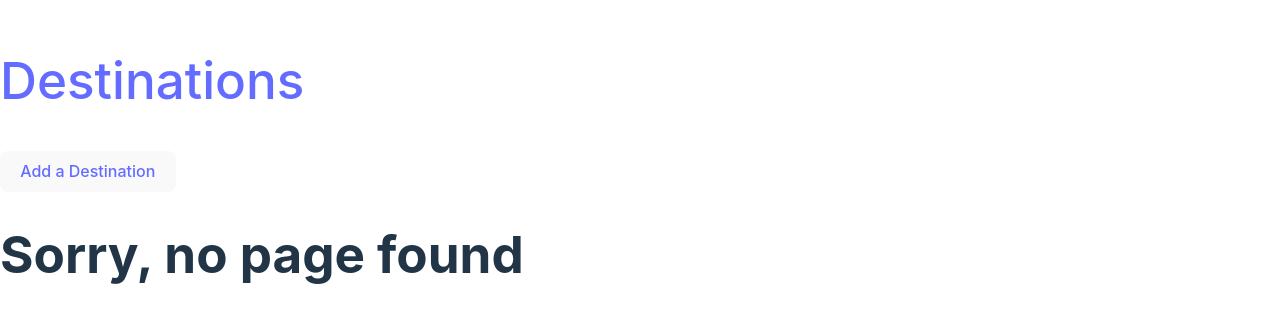
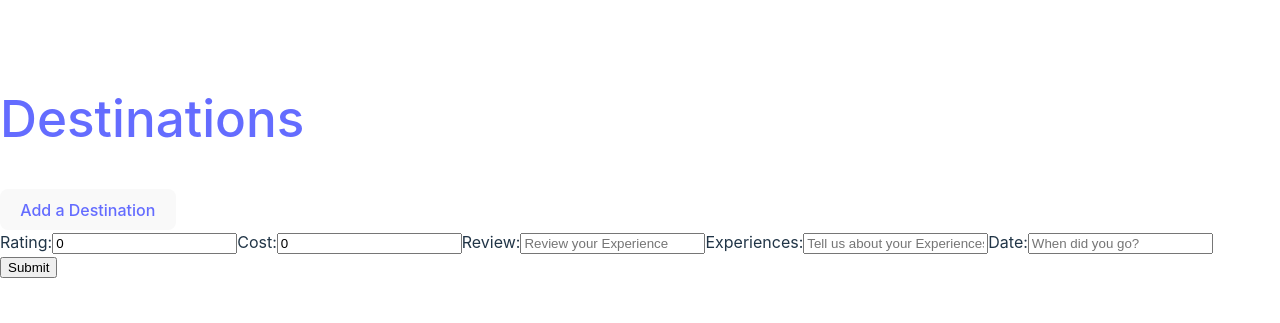
Before and after one commit to anthuarneck/travel-diary-project-frontend, a React (Vite) app: page /destinations/1/memories/1/edit in a window 1280 px wide. Shown: the part 237-560 px from the top of the page. Built offline with nearby package versions, Linux system fonts and the light colour scheme; no server answers.

Commit message:
Creates EditMemoryForm and creates route for form.

```diff
--- a/src/App.jsx
+++ b/src/App.jsx
@@ -9,6 +9,7 @@ import ShowMemory from "./Pages/ShowMemory"
 import NewDestination from "./Pages/NewDestination"
 import EditDestination from "./Pages/EditDestination"
 import NewMemory from "./Pages/NewMemory"
+import EditMemory from "./Pages/EditMemory"
 import Error from "./Pages/Error"
 import SignUp from "./Pages/SignUp"
 import Login from "./Pages/Login"
@@ -28,6 +29,7 @@ function App() {
           <Route path="/destinations/new" element={<NewDestination />} />
           <Route path="/destinations/:id/edit" element={<EditDestination />} />
           <Route path="/destinations/:id/memories/new" element={<NewMemory />} />
+          <Route path="/destinations/:id/memories/:memoryId/edit" element={<EditMemory />} />
 
           <Route path="*" element={<Error />} />
         </Routes>
--- /dev/null
+++ b/src/Components/EditMemoryForm.jsx
@@ -0,0 +1,105 @@
+import React from 'react';
+import { useState, useEffect } from "react";
+import { useNavigate, useParams } from "react-router-dom";
+import { useAuth } from './UserComponents/UserContext';
+
+const API = import.meta.env.VITE_API_URL;
+
+const EditMemoryForm = () => {
+    const navigate = useNavigate();
+    const { id, memoryId } = useParams()
+    const { user } = useAuth();
+    const [memory, setMemory] = useState({
+        travel_user_id: null,
+        rating: 0,
+        cost: 0,
+        review: "",
+        experiences: "",
+        date: "",
+    })
+
+    useEffect(() => {
+        console.log(user)
+        if (user) {
+            setMemory({ ...memory, travel_user_id: user.id });
+        }
+    }, [user]);
+
+    const editMemory = () => {
+        fetch(`${API}/destinations/${id}/memories/${memoryId}`, {
+            method: "PUT",
+            body: JSON.stringify(memory),
+            headers: {
+                "Content-Type": "application/json",
+            },
+        })
+        .then(() => {
+            navigate(`/destinations/${id}/memories`)
+        })
+        .catch((error) => {
+            console.error(error)
+        })
+    }
+
+    const handleTextChange = (event) => {
+        setMemory({ ...memory, [event.target.id]: event.target.value})
+    }
+
+    const handleSubmit = (event) => {
+        event.preventDefault()
+        editMemory()
+    }
+
+    return (
+        <div className='editMemory'>
+            <form onSubmit={handleSubmit}>
+                <label htmlFor="rating">Rating:</label>
+                <input
+                id="rating"
+                value={memory.rating}
+                type="number"
+                onChange={handleTextChange}
+                placeholder='Destination Rating'
+                required
+                />
+                <label htmlFor='cost'>Cost:</label>
+                <input
+                id='cost'
+                value={memory.cost}
+                type='number'
+                onChange={handleTextChange}
+                placeholder='Cost of Trip'
+                required
+                />
+                <label htmlFor='review'>Review:</label>
+                <input
+                id='review'
+                value={memory.review}
+                type='text'
+                onChange={handleTextChange}
+                placeholder='Review your Experience'
+                />
+                <label htmlFor='experiences'>Experiences:</label>
+                <input
+                id='experiences'
+                value={memory.experiences}
+                type='text'
+                onChange={handleTextChange}
+                placeholder='Tell us about your Experiences'
+                />
+                <label htmlFor='date'>Date:</label>
+                <input
+                id='date'
+                value={memory.date}
+                type='text'
+                onChange={handleTextChange}
+                placeholder='When did you go?'
+                />
+                <br />
+                <input type='submit' />
+            </form>
+        </div>
+    );
+}
+
+export default EditMemoryForm;
--- a/src/Components/Memory.jsx
+++ b/src/Components/Memory.jsx
@@ -1,6 +1,6 @@
 import React from "react";
 import { useState, useEffect } from "react";
-import { useParams, useNavigate } from "react-router-dom";
+import { useParams, useNavigate, Link } from "react-router-dom";
 
 const API = import.meta.env.VITE_API_URL;
 
@@ -39,6 +39,9 @@ const Memory = () => {
       <p>${memory.cost}</p>
       <p>{memory.review}</p>
       <p>{memory.experiences}</p>
+      <Link to={`/destinations/${id}/memories/${memoryId}/edit`}>
+        <button>Edit</button>
+      </Link>
       <button onClick={handleDelete}>Delete</button>
     </div>
   );
--- /dev/null
+++ b/src/Pages/EditMemory.jsx
@@ -0,0 +1,12 @@
+import React from 'react';
+import EditMemoryForm from '../Components/EditMemoryForm';
+
+const EditMemory = () => {
+    return (
+        <div>
+            <EditMemoryForm />
+        </div>
+    );
+}
+
+export default EditMemory;
```
